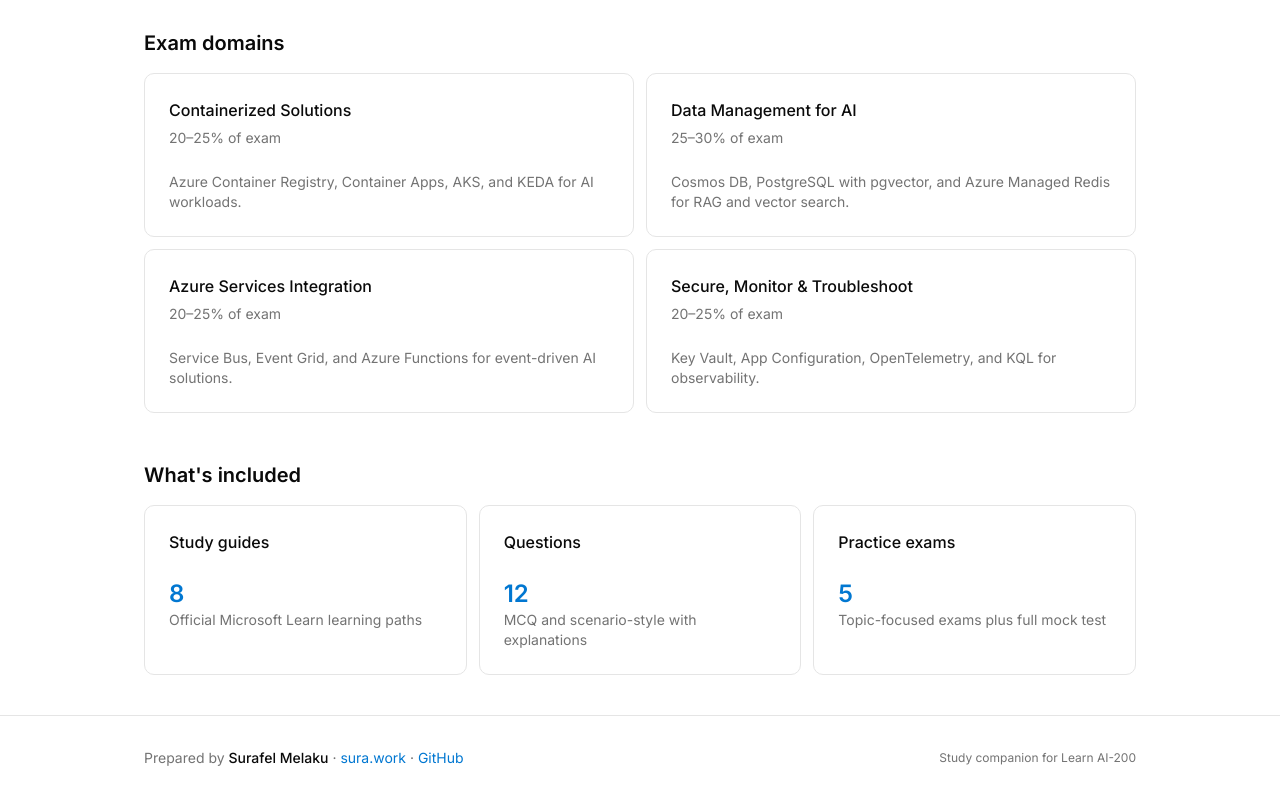
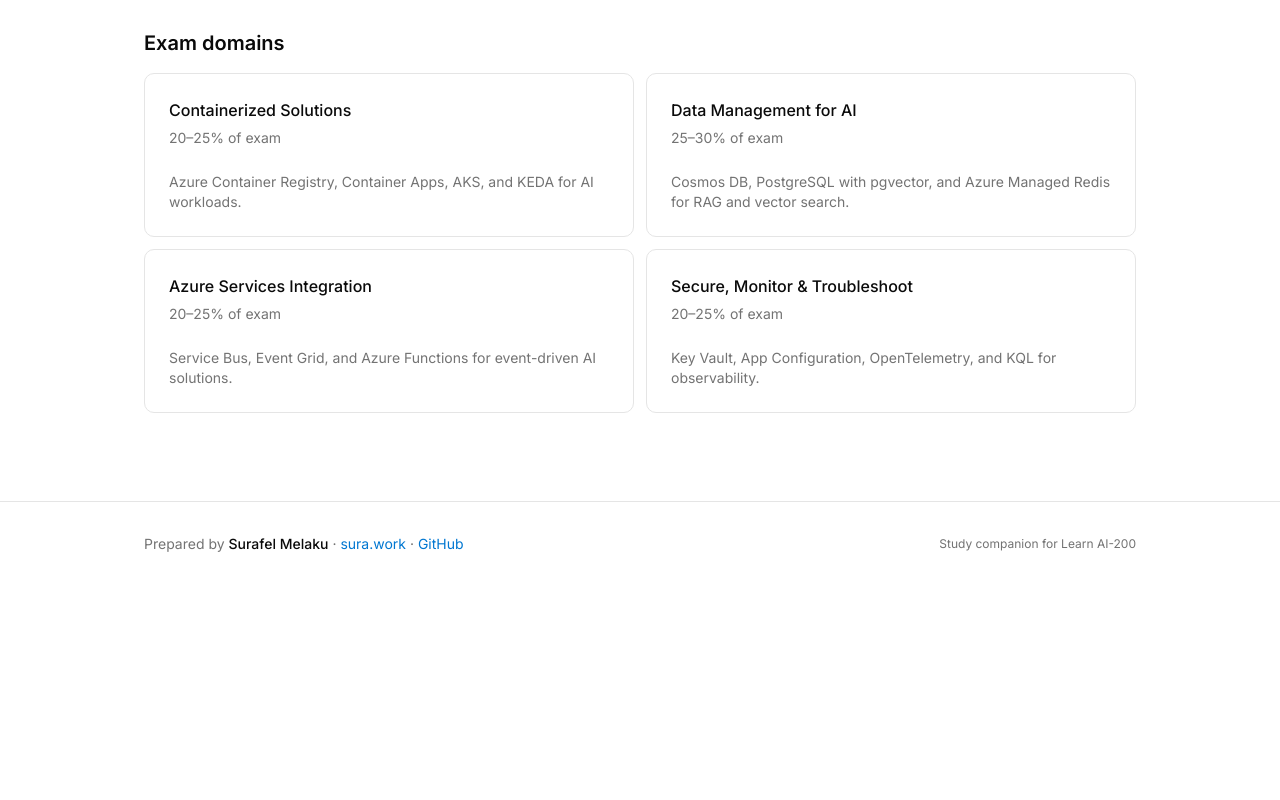
Before and after one commit to Suralmk/learn-AI-200, a Next.js app: page / in a window 1280 px wide. Shown: the part 1005-1805 px from the top of the page. After the commit the page ends 1591 px from the top, so only its background shows below. Built offline with nearby package versions, Linux system fonts and the light colour scheme.

Commit message:
remove what is included in the home page

```diff
--- a/app/page.tsx
+++ b/app/page.tsx
@@ -1,4 +1,3 @@
-import type { Metadata } from "next";
 import Image from "next/image";
 import Link from "next/link";
 import { BookOpen, ClipboardList, GraduationCap } from "lucide-react";
@@ -15,14 +14,8 @@
 import { DOMAINS } from "@/lib/domains";
 import { SkillFocusSection } from "@/components/skill-focus-section";
 import { PreparedBy } from "@/components/site-footer";
-import { EXAMS } from "@/lib/exams";
-import { getLearningPaths } from "@/lib/content";
-import { getAllQuestions } from "@/lib/questions";
 
 export default function HomePage() {
-  const paths = getLearningPaths();
-  const questions = getAllQuestions();
-
   return (
     <div className="mx-auto max-w-5xl px-4 py-10">
       <section className="mb-12">
@@ -108,51 +101,6 @@
           ))}
         </div>
       </section>
-
-      <section>
-        <h2 className="mb-4 text-xl font-semibold">What&apos;s included</h2>
-        <div className="grid gap-3 sm:grid-cols-3">
-          <Card>
-            <CardHeader>
-              <CardTitle className="text-base">Study guides</CardTitle>
-            </CardHeader>
-            <CardContent>
-              <p className="text-2xl font-semibold text-primary">
-                {paths.length}
-              </p>
-              <p className="text-sm text-muted-foreground">
-                Official Microsoft Learn learning paths
-              </p>
-            </CardContent>
-          </Card>
-          <Card>
-            <CardHeader>
-              <CardTitle className="text-base">Questions</CardTitle>
-            </CardHeader>
-            <CardContent>
-              <p className="text-2xl font-semibold text-primary">
-                {questions.length}
-              </p>
-              <p className="text-sm text-muted-foreground">
-                MCQ and scenario-style with explanations
-              </p>
-            </CardContent>
-          </Card>
-          <Card>
-            <CardHeader>
-              <CardTitle className="text-base">Practice exams</CardTitle>
-            </CardHeader>
-            <CardContent>
-              <p className="text-2xl font-semibold text-primary">
-                {EXAMS.length}
-              </p>
-              <p className="text-sm text-muted-foreground">
-                Topic-focused exams plus full mock test
-              </p>
-            </CardContent>
-          </Card>
-        </div>
-      </section>
     </div>
   );
 }
```
